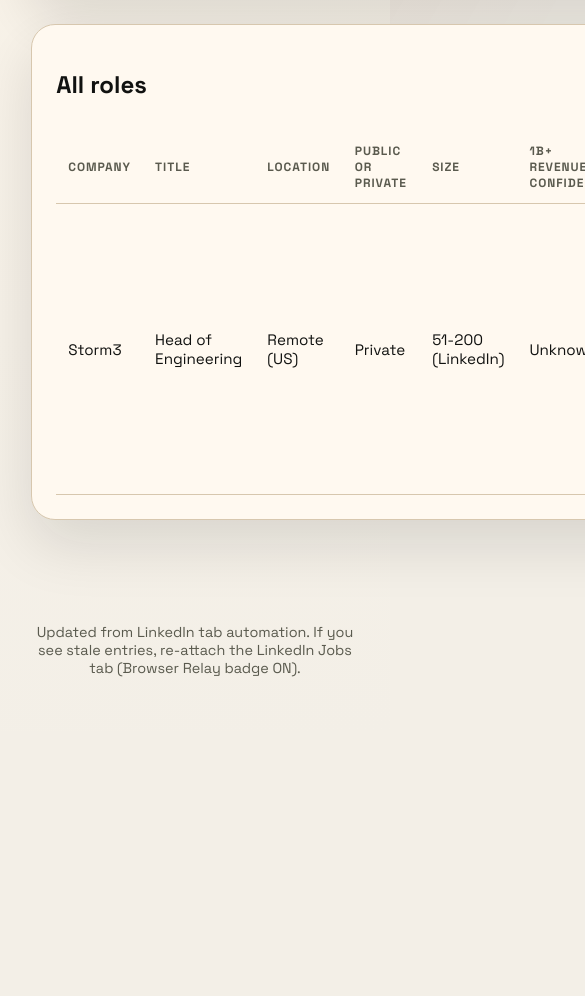
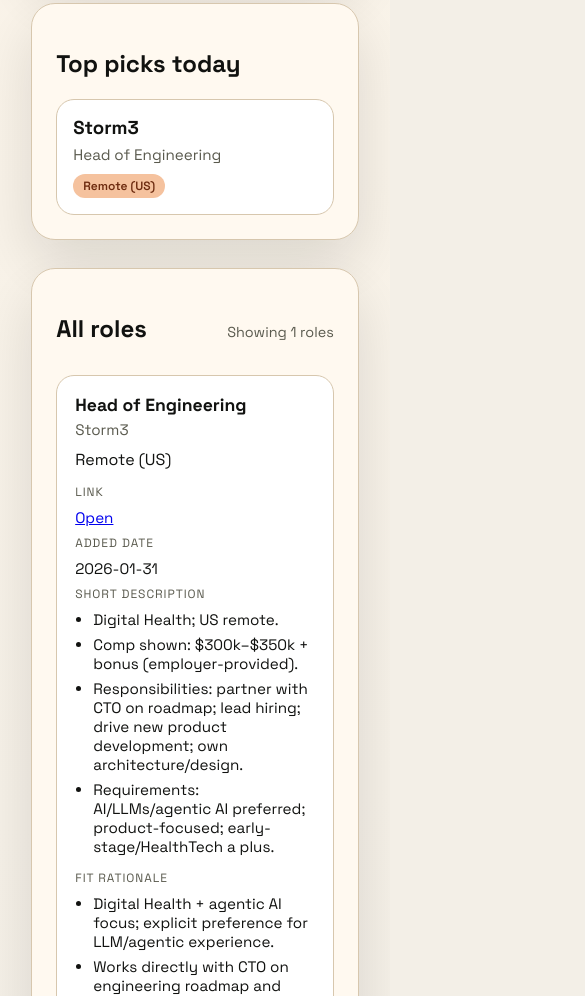
Before and after one commit to booksprouts/jobs-dashboard, a plain HTML site: page index.html in a window 390 px wide. Shown: the part 1004-2000 px from the top of the page, 585 px wide, since content can reach past the window. Before the commit the page ends 1735 px from the top, so only its background shows below. Drawn offline with Linux system fonts and the light colour scheme.

Commit message:
Mobile-friendly cards + job descriptions

```diff
--- a/app.js
+++ b/app.js
@@ -3,8 +3,10 @@
 const roleFilter = document.getElementById('roleFilter');
 const companyTypeFilter = document.getElementById('companyTypeFilter');
 const jobsTable = document.getElementById('jobsTable');
+const jobsCards = document.getElementById('jobsCards');
 const topPicks = document.getElementById('topPicks');
 const filteredCount = document.getElementById('filteredCount');
+const filteredCountMobile = document.getElementById('filteredCountMobile');
 const totalCount = document.getElementById('totalCount');
 const newBadge = document.getElementById('newBadge');
 const resetFilters = document.getElementById('resetFilters');
@@ -13,6 +15,42 @@
 
 const normalize = (value) => value.toLowerCase().trim();
 
+const parseDate = (value) => {
+  const time = Date.parse(value);
+  return Number.isNaN(time) ? 0 : time;
+};
+
+const sortByAddedDateDesc = (a, b) => parseDate(b.addedDate) - parseDate(a.addedDate);
+
+const toBulletList = (text) => {
+  const items = text
+    .split(/\n+/)
+    .map((line) => line.trim())
+    .filter(Boolean)
+    .map((line) => line.replace(/^-+\s*/, ''));
+  if (!items.length) return '';
+  return `<ul class="compact-list">${items
+    .map((item) => `<li>${item}</li>`)
+    .join('')}</ul>`;
+};
+
+const toLineBreaks = (text) =>
+  text
+    .split(/\n+/)
+    .map((line) => line.trim())
+    .filter(Boolean)
+    .join('<br />');
+
+const renderShortDescription = (text) => toBulletList(text);
+
+const renderFitRationale = (text) => {
+  const trimmed = text.trim();
+  if (trimmed.startsWith('- ')) {
+    return toBulletList(text);
+  }
+  return toLineBreaks(text);
+};
+
 const matchesKeyword = (job, keyword) => {
   if (!keyword) return true;
   const haystack = [
@@ -20,6 +58,7 @@
     job.title,
     job.location,
     job.fitRationale,
+    job.shortDescription,
     job.size,
   ]
     .join(' ')
@@ -44,7 +83,10 @@
 
 const renderTopPicks = (jobs) => {
   topPicks.innerHTML = '';
-  const picks = jobs.filter((job) => job.topPick).slice(0, 3);
+  const picks = jobs
+    .filter((job) => job.topPick)
+    .sort(sortByAddedDateDesc)
+    .slice(0, 3);
   picks.forEach((job) => {
     const card = document.createElement('article');
     card.className = 'card';
@@ -60,6 +102,10 @@
 const renderTable = (jobs) => {
   jobsTable.innerHTML = '';
   jobs.forEach((job) => {
+    const shortDescription = job.shortDescription
+      ? renderShortDescription(job.shortDescription)
+      : '';
+    const fitRationale = job.fitRationale ? renderFitRationale(job.fitRationale) : '';
     const row = document.createElement('tr');
     row.innerHTML = `
       <td>${job.company}</td>
@@ -69,15 +115,52 @@
       <td>${job.size}</td>
       <td>${job.revenueConfidence}</td>
       <td><a href="${job.link}" target="_blank" rel="noopener">Open</a></td>
-      <td>${job.fitRationale}</td>
+      <td>${shortDescription}</td>
+      <td>${fitRationale}</td>
       <td>${job.addedDate}</td>
     `;
     jobsTable.appendChild(row);
   });
 };
 
+const renderCards = (jobs) => {
+  if (!jobsCards) return;
+  jobsCards.innerHTML = '';
+  jobs.forEach((job) => {
+    const card = document.createElement('article');
+    card.className = 'job-card';
+    const shortDescription = job.shortDescription
+      ? `<dt>Short description</dt><dd>${renderShortDescription(
+          job.shortDescription
+        )}</dd>`
+      : '';
+    const fitRationale = job.fitRationale
+      ? `<dt>Fit rationale</dt><dd>${renderFitRationale(job.fitRationale)}</dd>`
+      : '';
+    card.innerHTML = `
+      <div class="job-card-head">
+        <h3>${job.title}</h3>
+        <p class="job-card-company">${job.company}</p>
+        <span class="pill">${job.location}</span>
+      </div>
+      <dl class="job-card-details">
+        <dt>Link</dt>
+        <dd><a href="${job.link}" target="_blank" rel="noopener">Open</a></dd>
+        <dt>Added date</dt>
+        <dd>${job.addedDate}</dd>
+        ${shortDescription}
+        ${fitRationale}
+      </dl>
+    `;
+    jobsCards.appendChild(card);
+  });
+};
+
 const updateCounts = (shown, total) => {
   filteredCount.textContent = `Showing ${shown} roles`;
+  if (filteredCountMobile) {
+    filteredCountMobile.textContent = `Showing ${shown} roles`;
+  }
   totalCount.textContent = `Total roles: ${total}`;
 };
 
@@ -94,8 +177,10 @@
       matchesRole(job, role) &&
       matchesCompanyType(job, companyType)
   );
+  filtered.sort(sortByAddedDateDesc);
 
   renderTable(filtered);
+  renderCards(filtered);
   updateCounts(filtered.length, allJobs.length);
 };
 
@@ -135,9 +220,10 @@
 const loadJobs = async () => {
   const response = await fetch('jobs.json');
   const data = await response.json();
-  allJobs = data;
+  allJobs = data.slice().sort(sortByAddedDateDesc);
   renderTopPicks(allJobs);
   renderTable(allJobs);
+  renderCards(allJobs);
   updateCounts(allJobs.length, allJobs.length);
   updateNewBadge(allJobs);
 };
@@ -146,7 +232,10 @@
 loadJobs().catch((error) => {
   jobsTable.innerHTML = `
     <tr>
-      <td colspan="9">Failed to load jobs.json. ${error.message}</td>
+      <td colspan="10">Failed to load jobs.json. ${error.message}</td>
     </tr>
   `;
+  if (jobsCards) {
+    jobsCards.innerHTML = `<p class="muted">Failed to load jobs.json. ${error.message}</p>`;
+  }
 });
--- a/index.html
+++ b/index.html
@@ -69,6 +69,14 @@
         <div id="topPicks" class="cards"></div>
       </section>
 
+      <section class="panel cards-panel" aria-label="Jobs list">
+        <div class="table-header">
+          <h2>All roles</h2>
+          <span class="muted" id="filteredCountMobile">Showing 0 roles</span>
+        </div>
+        <div id="jobsCards" class="job-cards"></div>
+      </section>
+
       <section class="panel table-panel" aria-label="Jobs table">
         <div class="table-header">
           <h2>All roles</h2>
@@ -85,6 +93,7 @@
                 <th>Size</th>
                 <th>1B+ revenue confidence</th>
                 <th>Link</th>
+                <th>Short description</th>
                 <th>Fit rationale</th>
                 <th>Added date</th>
               </tr>
--- a/styles.css
+++ b/styles.css
@@ -203,6 +203,61 @@
   overflow-x: auto;
 }
 
+.cards-panel {
+  display: none;
+}
+
+.job-cards {
+  display: grid;
+  gap: 18px;
+}
+
+.job-card {
+  background: #fff;
+  border-radius: 18px;
+  padding: 18px;
+  border: 1px solid var(--border);
+}
+
+.job-card-head h3 {
+  margin: 0 0 4px;
+  font-size: 1.1rem;
+}
+
+.job-card-company {
+  margin: 0 0 10px;
+  color: var(--muted);
+  font-size: 0.95rem;
+}
+
+.job-card-details {
+  display: grid;
+  gap: 8px 12px;
+  grid-template-columns: 120px 1fr;
+  margin: 14px 0 0;
+}
+
+.job-card-details dt {
+  font-size: 0.75rem;
+  text-transform: uppercase;
+  letter-spacing: 0.08em;
+  color: var(--muted);
+}
+
+.job-card-details dd {
+  margin: 0;
+  font-size: 0.95rem;
+}
+
+.compact-list {
+  margin: 0;
+  padding-left: 18px;
+}
+
+.compact-list li {
+  margin: 0 0 6px;
+}
+
 table {
   width: 100%;
   border-collapse: collapse;
@@ -252,4 +307,16 @@
     align-items: flex-start;
     gap: 12px;
   }
+
+  .table-panel {
+    display: none;
+  }
+
+  .cards-panel {
+    display: block;
+  }
+
+  .job-card-details {
+    grid-template-columns: 1fr;
+  }
 }
```
